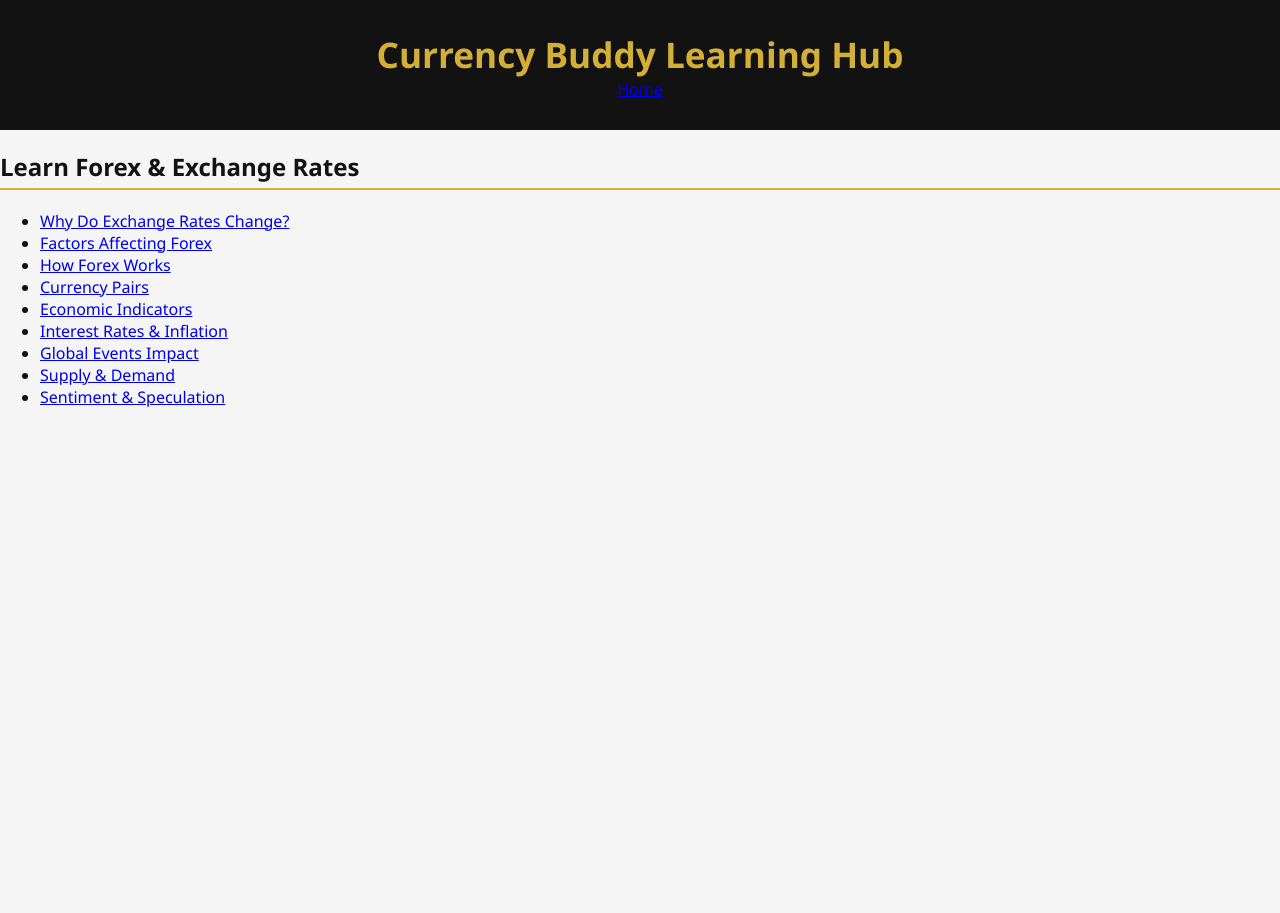
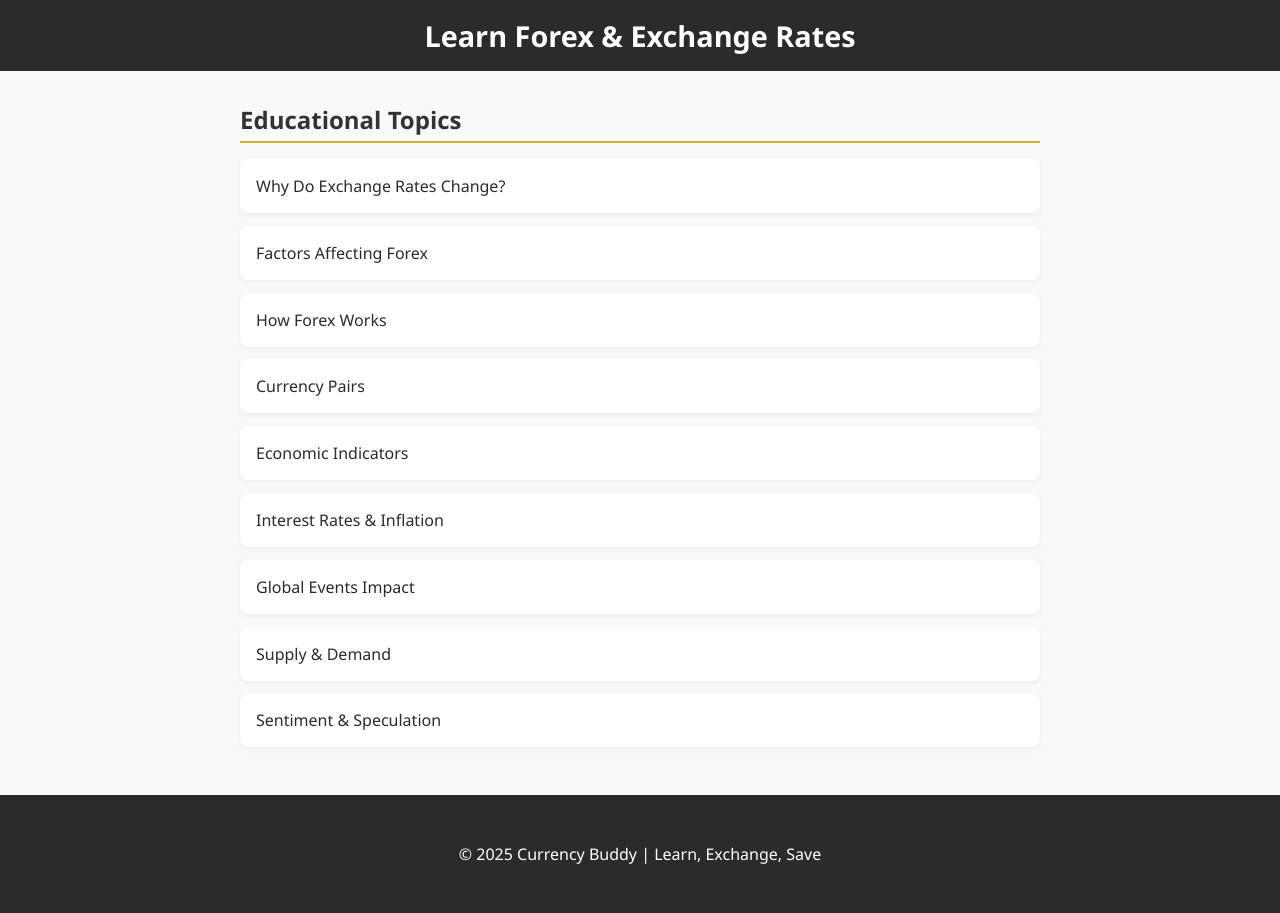
Before and after one commit to CoolPanda00/currencybuddy, a plain HTML site: page modules/index.html in a window 1280 px wide. Before the commit the page ends 800 px from the top, so only its background shows below. Drawn offline with Linux system fonts and the light colour scheme; files that its build step writes are made by us from their sources; no server answers.

```diff
--- a/css/style.css
+++ b/css/style.css
@@ -89,3 +89,30 @@
     font-size: 0.9rem;
   }
 }
+table {
+  width: 100%;
+  border-collapse: collapse;
+  margin-top: 20px;
+}
+
+th, td {
+  padding: 0.75em;
+  border: 1px solid #ddd;
+  text-align: left;
+}
+
+th {
+  background: #0A84FF;
+  color: white;
+  font-size: 1.1em;
+}
+
+td a {
+  text-decoration: none;
+  color: #0A84FF;
+  font-weight: 500;
+}
+
+td a:hover {
+  text-decoration: underline;
+}
--- a/modules/index.html
+++ b/modules/index.html
@@ -3,34 +3,92 @@
 <head>
   <meta charset="UTF-8" />
   <meta name="viewport" content="width=device-width, initial-scale=1.0"/>
-  <title>Learning Hub - Currency Buddy</title>
-  <link rel="stylesheet" href="/css/style.css" />
+  <title>Learn Forex & Exchange Rates - Currency Buddy</title>
+  <link rel="stylesheet" href="/style.css" />
+  <style>
+    body {
+      font-family: 'Segoe UI', Tahoma, Geneva, Verdana, sans-serif;
+      background-color: #f8f9fb;
+      margin: 0;
+      padding: 0;
+      color: #333;
+    }
+    header {
+      background-color: #292b2c;
+      color: white;
+      padding: 1rem;
+      text-align: center;
+    }
+    header h1 {
+      margin: 0;
+      font-size: 1.8rem;
+    }
+    main {
+      max-width: 800px;
+      margin: 2rem auto;
+      padding: 0 1rem;
+    }
+    h2 {
+      border-bottom: 2px solid #f0c040;
+      padding-bottom: 0.5rem;
+      margin-bottom: 1rem;
+    }
+    ul {
+      list-style: none;
+      padding: 0;
+    }
+    li {
+      margin: 0.8rem 0;
+      background: white;
+      border-radius: 8px;
+      box-shadow: 0 2px 5px rgba(0,0,0,0.05);
+      transition: transform 0.2s ease, box-shadow 0.2s ease;
+    }
+    li:hover {
+      transform: translateY(-2px);
+      box-shadow: 0 4px 10px rgba(0,0,0,0.1);
+    }
+    a {
+      display: block;
+      padding: 1rem;
+      text-decoration: none;
+      color: #292b2c;
+      font-weight: 500;
+    }
+    a:hover {
+      color: #f0c040;
+    }
+    footer {
+      text-align: center;
+      padding: 2rem 0;
+      background-color: #292b2c;
+      color: white;
+      margin-top: 3rem;
+    }
+  </style>
 </head>
 <body>
   <header>
-    <h1>Currency Buddy Learning Hub</h1>
-    <nav>
-      <a href="/">Home</a>
-    </nav>
+    <h1>Learn Forex & Exchange Rates</h1>
   </header>
 
   <main>
-    <section>
-      <h2>Learn Forex & Exchange Rates</h2>
-      <ul>
-        <li><a href="why-exchange-rates-change.html">Why Do Exchange Rates Change?</a></li>
-        <li><a href="factors-affecting-forex.html">Factors Affecting Forex</a></li>
-        <li><a href="how-forex-works.html">How Forex Works</a></li>
-        <li><a href="currency-pairs.html">Currency Pairs</a></li>
-        <li><a href="economic-indicators.html">Economic Indicators</a></li>
-        <li><a href="interest-inflation.html">Interest Rates & Inflation</a></li>
-        <li><a href="global-events.html">Global Events Impact</a></li>
-        <li><a href="supply-demand.html">Supply & Demand</a></li>
-        <li><a href="sentiment-trading.html">Sentiment & Speculation</a></li>
-      </ul>
-    </section>
+    <h2>Educational Topics</h2>
+    <ul>
+      <li><a href="/modules/why-exchange-rates-change.html">Why Do Exchange Rates Change?</a></li>
+      <li><a href="/modules/factors-affecting-forex.html">Factors Affecting Forex</a></li>
+      <li><a href="/modules/how-forex-works.html">How Forex Works</a></li>
+      <li><a href="/modules/currency-pairs.html">Currency Pairs</a></li>
+      <li><a href="/modules/economic-indicators.html">Economic Indicators</a></li>
+      <li><a href="/modules/interest-inflation.html">Interest Rates & Inflation</a></li>
+      <li><a href="/modules/global-events.html">Global Events Impact</a></li>
+      <li><a href="/modules/supply-demand.html">Supply & Demand</a></li>
+      <li><a href="/modules/sentiment-trading.html">Sentiment & Speculation</a></li>
+    </ul>
   </main>
 
-  <script src="/js/script.js"></script>
+  <footer>
+    <p>© 2025 Currency Buddy | Learn, Exchange, Save</p>
+  </footer>
 </body>
 </html>
```
Also changed, not shown: index.html (+34 -11 lines).
